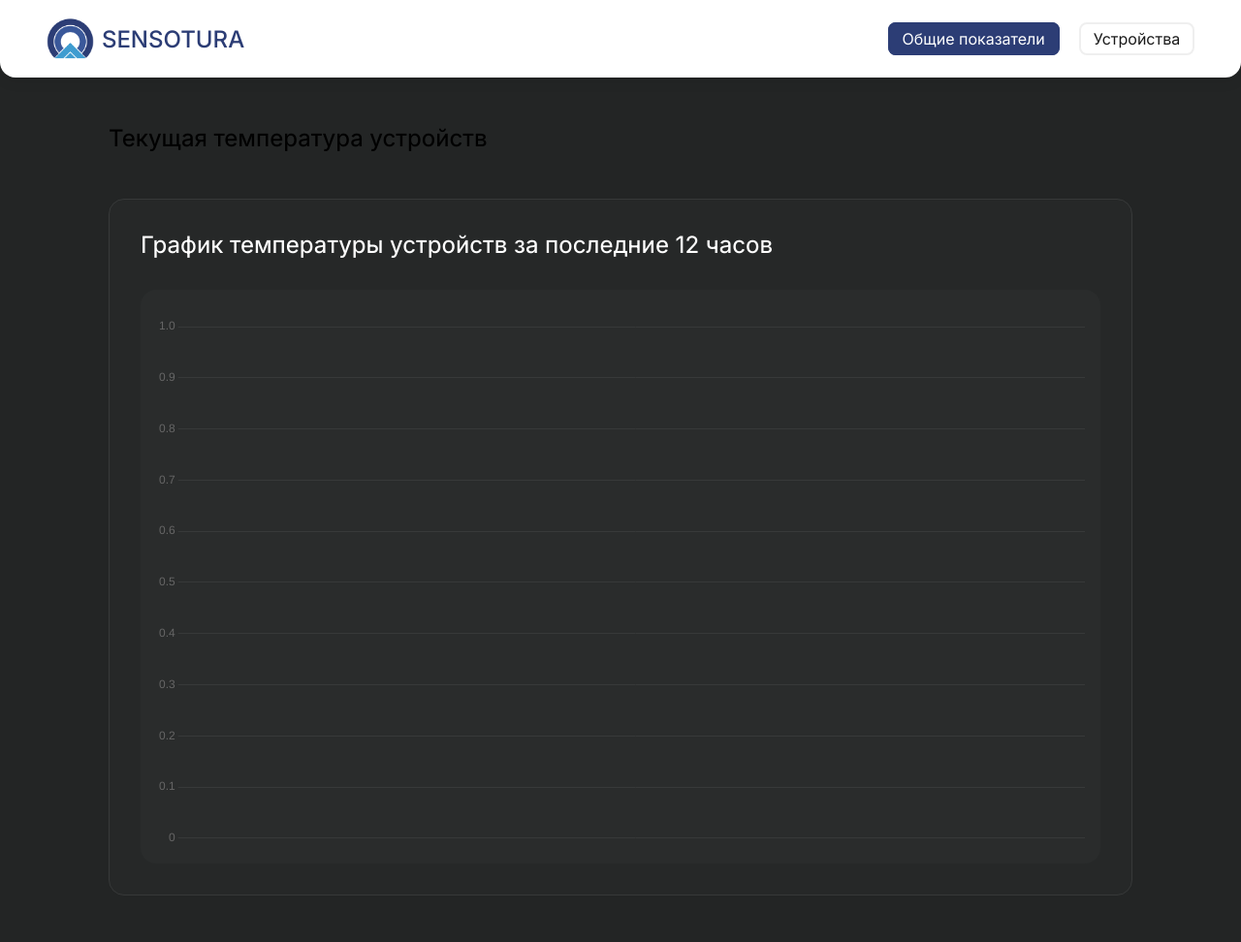
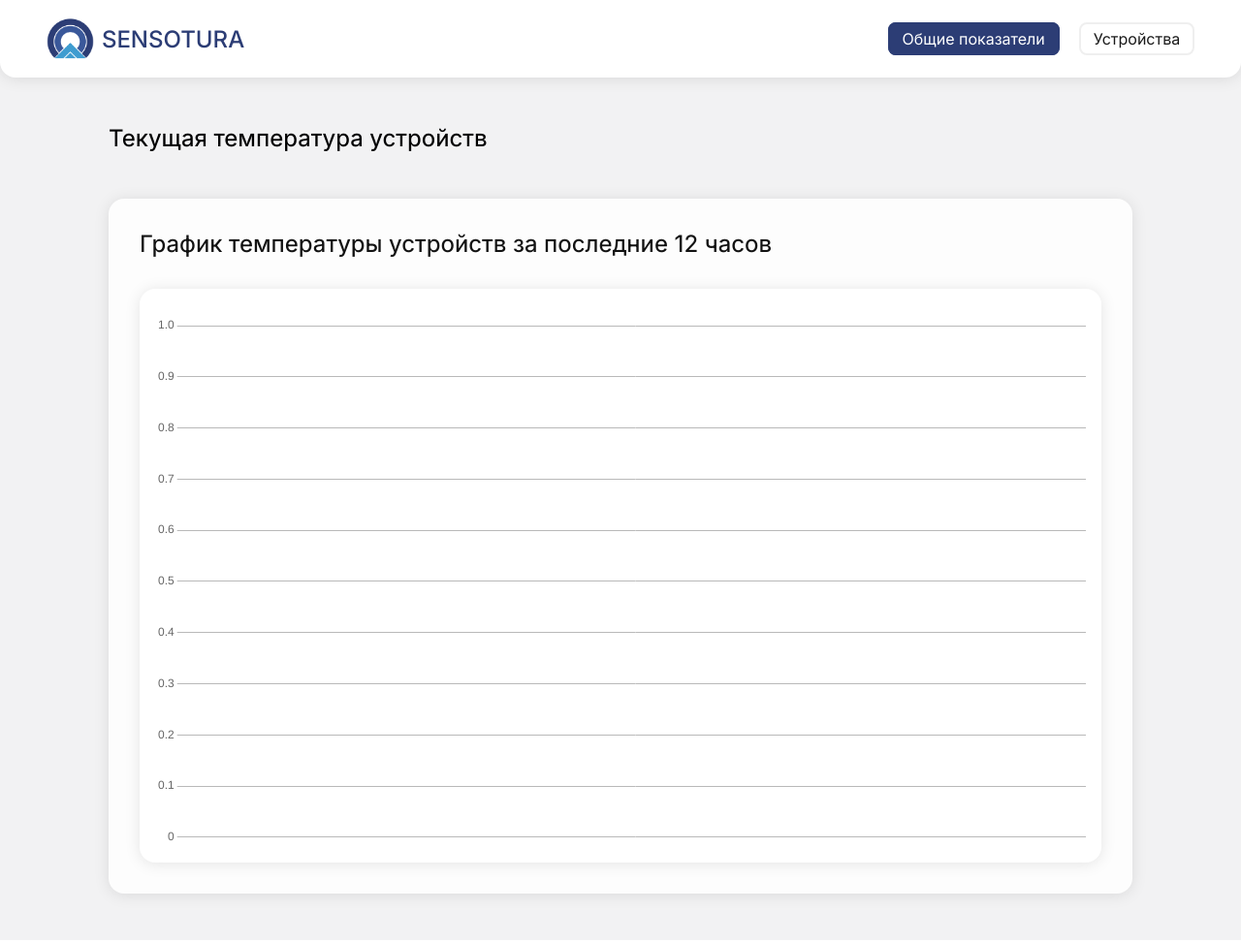
Before and after one commit to Begench2506/Sensotura, a Flask app: page / in a window 1280 px wide. Shown: the whole page at 97% size. Run offline with Flask 3, Linux system fonts and the light colour scheme; data that the repository does not hold is empty.

Commit message:
bright version

```diff
--- a/app/static/css/style.css
+++ b/app/static/css/style.css
@@ -2,7 +2,7 @@ html, body{
     height: 100%;
     margin: 0;
     padding: 0;
-    background-color: #232525;
+    background-color: #F2F2F3;
 }
 
 body{
@@ -156,8 +156,8 @@ main{
 .chartContainer {
     border-radius: 1rem;               /* скругление углов */
     padding: 1rem;                     /* отступ внутри */
-    background-color: #2A2C2C;            /* фон (если нужен) */
-    /* box-shadow: 0 0.1rem 1rem rgba(0, 0, 0, 0.1);  лёгкая тень */
+    background-color: #ffffff;            /* фон (если нужен) */
+    box-shadow: 0 0.1rem 1rem rgba(0, 0, 0, 0.1);  лёгкая тень
     max-width: 100%;                   /* адаптивность */
     margin: 2rem 0 0 0;
 }
@@ -173,9 +173,9 @@ canvas#tempChart {
     display: inline-flexbox;
     justify-content: center;
     align-items: center;
-    background-color: #262828;
+    background-color: #FDFDFD;
     padding: 2rem;
-    color: #fff;
+    color: #121212;
     border-radius: 1rem;
-    border: 0.1rem solid #373939;
+    box-shadow: 0 0.1rem 1rem rgba(0, 0, 0, 0.1);
 }
--- a/app/templates/index.html
+++ b/app/templates/index.html
@@ -135,9 +135,9 @@
         x: {
           border: { display: false },
           grid: {
-            display: true,
+            display: false,
             drawBorder: false,
-            color: '#373939'
+            color: '#b9b9b9'
           },
           ticks: {
             padding: 10 // отступ меток
@@ -148,7 +148,7 @@
           grid: {
             display: true,
             drawBorder: false,
-            color: '#373939'
+            color: '#b9b9b9'
           },
           ticks: {
             drawTicks: false
```
